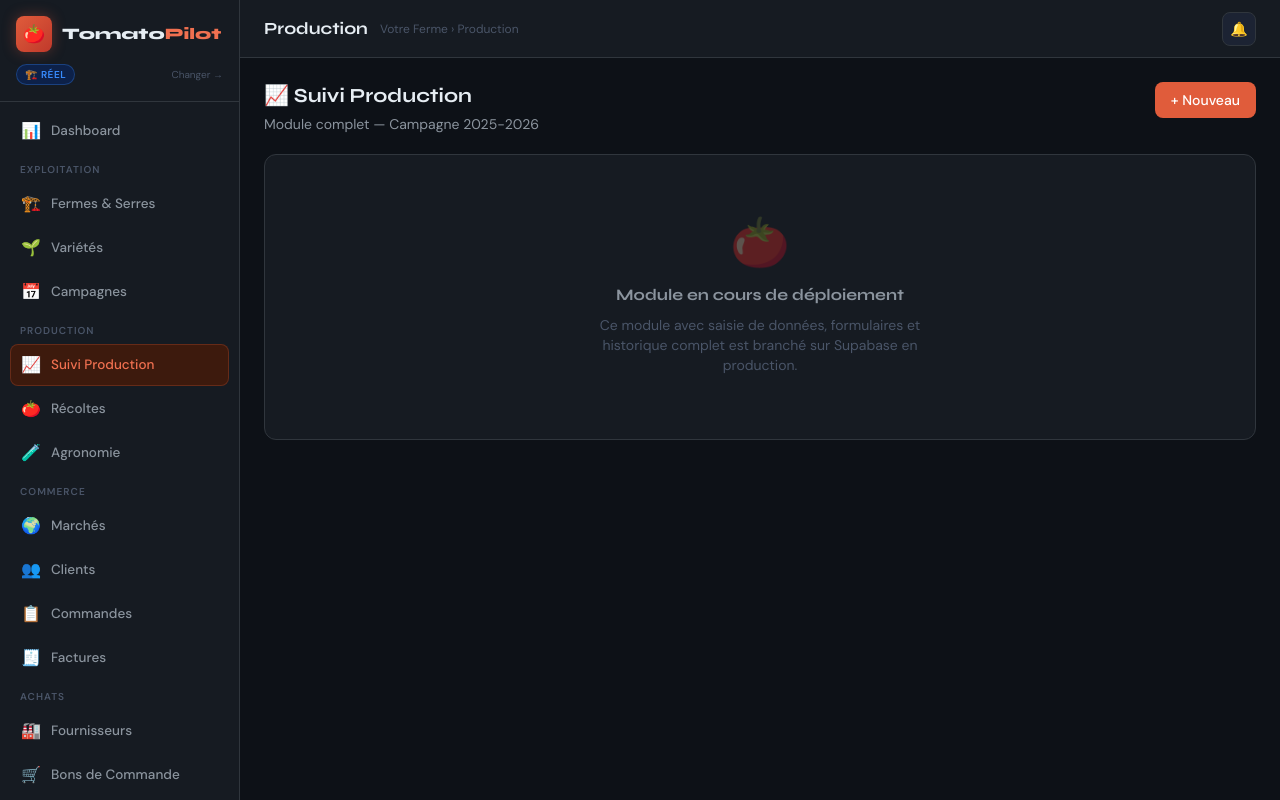
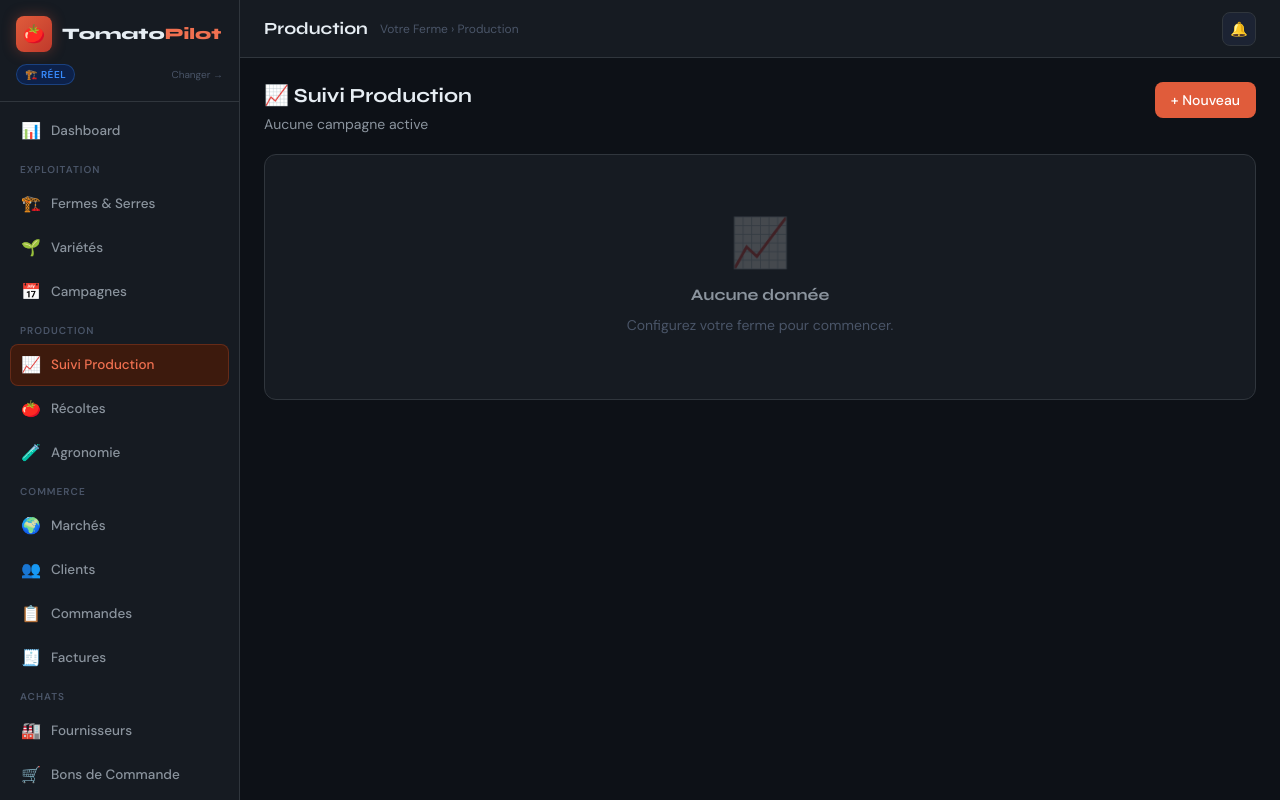
Before and after one commit to obenhalima/AgriApp, a Next.js app: page /production in a window 1280 px wide. Built offline with nearby package versions, Linux system fonts and the light colour scheme; sample sign-in values are in the browser's storage.

Commit message:
feat: activate module app/production/page.tsx

```diff
--- a/app/production/page.tsx
+++ b/app/production/page.tsx
@@ -1,20 +1,68 @@
+'use client'
+import { useEffect, useState } from 'react'
+import { DEMO_DATA } from '@/lib/data'
+
 export default function Page() {
+  const [profile, setProfile] = useState('demo')
+  useEffect(() => { setProfile(localStorage.getItem('tomatopilot_profile') || 'demo') }, [])
+  const isDemo = profile === 'demo'
   return (
     <div>
       <div className="flex items-start justify-between mb-5">
         <div>
           <h2 className="font-display text-xl font-bold mb-1">📈 Suivi Production</h2>
-          <p className="text-sm text-[#8b949e]">Module complet — Campagne 2025-2026</p>
+          <p className="text-sm text-[#8b949e]">{isDemo ? 'Campagne 2025-2026 · Domaine Souss Agri' : 'Aucune campagne active'}</p>
         </div>
         <button className="bg-[#e05c3b] text-white px-4 py-2 rounded-lg text-sm font-medium">+ Nouveau</button>
       </div>
-      <div className="bg-[#161b22] border border-[#30363d] rounded-xl p-16 text-center">
-        <div className="text-5xl mb-4 opacity-30">🍅</div>
-        <div className="font-display text-base font-bold text-[#8b949e] mb-2">Module en cours de déploiement</div>
-        <div className="text-sm text-[#4a5568] max-w-sm mx-auto">
-          Ce module avec saisie de données, formulaires et historique complet est branché sur Supabase en production.
+      {isDemo ? (<>
+      <div className="grid grid-cols-4 gap-4 mb-5">
+        {[['Production totale','1 124 t','60.8% objectif','#e05c3b'],['Cat. 1 Export','73%','821 tonnes','#3fb950'],['Cat. 2 Local','22%','247 tonnes','#388bfd'],['Déchet+Déclassé','5%','56 tonnes','#d29922']].map(([l,v,s,c])=>(
+          <div key={l} className="bg-[#161b22] border border-[#30363d] rounded-xl p-4" style={{borderTop:`2px solid ${c}`}}>
+            <div className="text-[11px] text-[#4a5568] uppercase tracking-wider mb-1">{l}</div>
+            <div className="font-display text-2xl font-extrabold" style={{color:c}}>{v}</div>
+            <div className="text-xs text-[#8b949e] mt-1">{s}</div>
+          </div>
+        ))}
+      </div>
+      <div className="bg-[#161b22] border border-[#30363d] rounded-xl p-5">
+        <div className="font-display font-bold text-sm mb-4">Détail par Serre</div>
+        <div className="overflow-x-auto">
+          <table className="w-full text-sm">
+            <thead><tr className="border-b border-[#30363d]">
+              {['Serre','Variétés','Surface','Prod. Théo.','Prod. Réelle','Écart','Rend. Réel','% Objectif'].map(h=>(
+                <th key={h} className="px-3 py-2.5 text-left text-[11px] font-semibold text-[#4a5568] uppercase tracking-wider whitespace-nowrap">{h}</th>
+              ))}
+            </tr></thead>
+            <tbody>
+              {DEMO_DATA.serres.filter(s=>s.rend_reel>0).map(s=>{
+                const pct=Math.round(s.rend_reel/s.rend_th*100)
+                const ecart=((s.rend_reel-s.rend_th)/s.rend_th*100).toFixed(1)
+                return <tr key={s.code} className="border-b border-[#30363d]/50 hover:bg-[#1c2333]">
+                  <td className="px-3 py-3 font-semibold">{s.nom}</td>
+                  <td className="px-3 py-3 text-xs text-[#8b949e]">{s.varietes.join(', ')}</td>
+                  <td className="px-3 py-3 font-mono text-xs">{s.exploitable.toLocaleString('fr')} m²</td>
+                  <td className="px-3 py-3 font-mono text-xs">{(s.exploitable*s.rend_th/1000).toFixed(1)} t</td>
+                  <td className="px-3 py-3 font-mono text-xs font-bold">{s.production} t</td>
+                  <td className="px-3 py-3 font-mono text-xs" style={{color:parseFloat(ecart)>=0?'#3fb950':'#d29922'}}>{parseFloat(ecart)>=0?'+':''}{ecart}%</td>
+                  <td className="px-3 py-3 font-mono text-xs font-semibold" style={{color:s.rend_reel>=s.rend_th*0.95?'#3fb950':'#d29922'}}>{s.rend_reel} kg/m²</td>
+                  <td className="px-3 py-3">
+                    <div className="flex items-center gap-2">
+                      <div className="w-20 h-1.5 bg-[#232c3d] rounded-full overflow-hidden"><div className="h-full rounded-full" style={{width:`${Math.min(pct,100)}%`,background:pct>=95?'#3fb950':'#d29922'}} /></div>
+                      <span className="text-xs">{pct}%</span>
+                    </div>
+                  </td>
+                </tr>
+              })}
+            </tbody>
+          </table>
         </div>
-      </div>
+      </div></>) : (<>
+      <div className="card p-16 text-center">
+        <div className="text-5xl mb-4 opacity-20">📈</div>
+        <div className="font-display text-base font-bold text-[#8b949e] mb-2">Aucune donnée</div>
+        <p className="text-sm text-[#4a5568] max-w-xs mx-auto">Configurez votre ferme pour commencer.</p>
+      </div></>)}
     </div>
   )
 }
```
